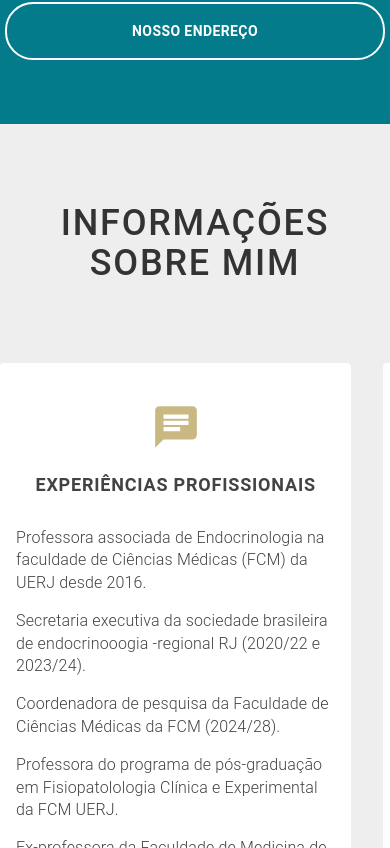
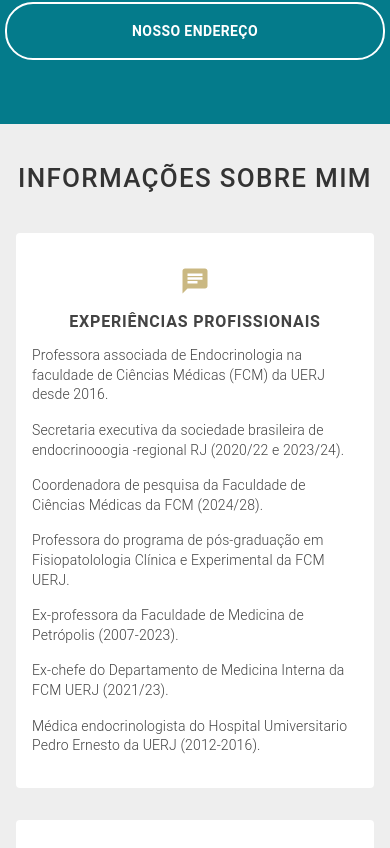
Before and after one commit to bahiensed/anabeatriz, a Next.js app: page / in a window 390 px wide. Shown: the part 576-1424 px from the top of the page. Built offline with nearby package versions, Linux system fonts and the light colour scheme.

Commit message:
About me mobile

```diff
--- a/components/AboutMe.tsx
+++ b/components/AboutMe.tsx
@@ -4,7 +4,28 @@ import { dosis } from "@/fonts";
 
 const AboutMe = () => {
   return (
-    <Stack id="aboutme" sx={{ py: 10 }}>
+    <>
+      {/* Mobile */}
+      <Stack id="aboutme" sx={{ display: { xs: "block", md: "none" }, py: 5 }}>
+        <Typography
+          className={dosis.className}
+          sx={{
+            color: "#333",
+            fontSize: "26px",
+            fontWeight: 500,
+            letterSpacing: "0.05em",
+            lineHeight: 1.1,
+            pb: 5,
+            textAlign: "center",
+          }}
+        >
+          INFORMAÇÕES SOBRE MIM
+        </Typography>
+        <AbouMeCards />
+      </Stack>
+
+      {/* Desktop */}
+      <Stack id="aboutme" sx={{ display: { xs: "none", md: "flex" }, py: 10 }}>
         <Typography
           className={dosis.className}
           sx={{
@@ -21,6 +42,7 @@ const AboutMe = () => {
         </Typography>
         <AbouMeCards />
       </Stack>
+    </>
   );
 };
 
--- a/components/AboutMeCards.tsx
+++ b/components/AboutMeCards.tsx
@@ -1,7 +1,6 @@
 "use client";
 
 import * as React from "react";
-import { styled } from "@mui/material/styles";
 import Masonry from "@mui/lab/Masonry";
 import { Box, Container, Paper, Stack, Typography } from "@mui/material";
 import {
@@ -11,8 +10,8 @@ import {
   LinkedIn,
 } from "@mui/icons-material"; // Import CheckBox icon
 
+import { cardsData } from "@/constants";
 import { dosis, openSans } from "@/fonts";
-import { cardsData } from "@/constants";
 
 export default function MasonryWithVariableHeightItems() {
   return (
@@ -21,13 +20,14 @@ export default function MasonryWithVariableHeightItems() {
         alignItems: "center",
         justifyContent: "center",
         m: "0 auto",
-        width: 1150,
-        minHeight: 377,
+        maxWidth: 1150, // Use maxWidth instead of fixed width
+        width: "100%", // Ensure the Box takes up the full width of its container
       }}
     >
-      <Masonry columns={3} spacing={4}>
+      <Stack sx={{ alignItems: "center", justifyContent: "center",  }}>
+        <Masonry columns={{ xs: 1, sm: 2, md: 3 }} spacing={4}>
           {cardsData.map((item, i) => (
-          <Paper key={i} elevation={0} sx={{ pb: 4 }}>
+            <Paper key={i} elevation={0} sx={{ pb: { xs: 2, md: 4 } }}>
               <Container>
                 <Stack
                   sx={{
@@ -36,24 +36,24 @@ export default function MasonryWithVariableHeightItems() {
                     height: "36px",
                     justifyContent: "center",
                     m: "0 auto",
-                  pb: 6,
-                  pt: 8,
+                    pb: { xs: 4, md: 6 },
+                    pt: { xs: 6, md: 8 },
                   }}
                 >
-                <item.icon sx={{ fontSize: "50px" }} />
+                  <item.icon sx={{ fontSize: { xs: "30px", md: "50px" } }} />
                 </Stack>
 
                 <Typography
                   className={dosis.className}
                   sx={{
                     color: "#434343",
-                  fontSize: "18px",
+                    fontSize: { xs: "16px", md: "18px" },
                     fontWeight: 600,
                     lineHeight: 1.1,
                     letterSpacing: "0.05rem",
                     textAlign: "center",
                     textTransform: "uppercase",
-                  pb: 4,
+                    pb: { xs: 2, md: 4 },
                   }}
                 >
                   {item.title}
@@ -63,16 +63,15 @@ export default function MasonryWithVariableHeightItems() {
                   <Stack
                     key={j}
                     direction="row"
-                  alignItems="flex-start" // Align items to the top
+                    alignItems="flex-start"
                     spacing={1}
                     sx={{ mb: 2 }}
                   >
-                  {/* Render CheckBox only if item has check property */}
                     {item.check && (
                       <CheckBoxOutlined
                         sx={{
                           color: "#43aae6",
-                        fontSize: "24px",
+                          fontSize: { xs: "18px", md: "24px" },
                         }}
                       />
                     )}
@@ -81,11 +80,11 @@ export default function MasonryWithVariableHeightItems() {
                       className={openSans.className}
                       sx={{
                         color: "#434343",
-                      fontSize: "16px",
+                        fontSize: { xs: "14px", md: "16px" },
                         fontWeight: 300,
                         lineHeight: 1.4,
-                      flex: 1, // Allow text to take up remaining space
-                      wordWrap: "break-word", // Ensure text wraps within container
+                        flex: 1,
+                        wordWrap: "break-word",
                       }}
                     >
                       {text}
@@ -97,19 +96,19 @@ export default function MasonryWithVariableHeightItems() {
                     <Facebook
                       sx={{
                         color: "#213553",
-                      fontSize: "38px",
+                        fontSize: { xs: "28px", md: "38px" },
                       }}
                     />
                     <Instagram
                       sx={{
                         color: "#4f86ac",
-                      fontSize: "38px",
+                        fontSize: { xs: "28px", md: "38px" },
                       }}
                     />
                     <LinkedIn
                       sx={{
                         color: "#008bc2",
-                      fontSize: "38px",
+                        fontSize: { xs: "28px", md: "38px" },
                       }}
                     />
                   </>
@@ -119,6 +118,7 @@ export default function MasonryWithVariableHeightItems() {
           ))}
         </Masonry>
         <Stack id="appointment"></Stack>
+      </Stack>
     </Box>
   );
 }
```
Also changed, not shown: components/BannerButtonContato.tsx (indentation only). Lines whose indentation alone changed are shown as unchanged.
